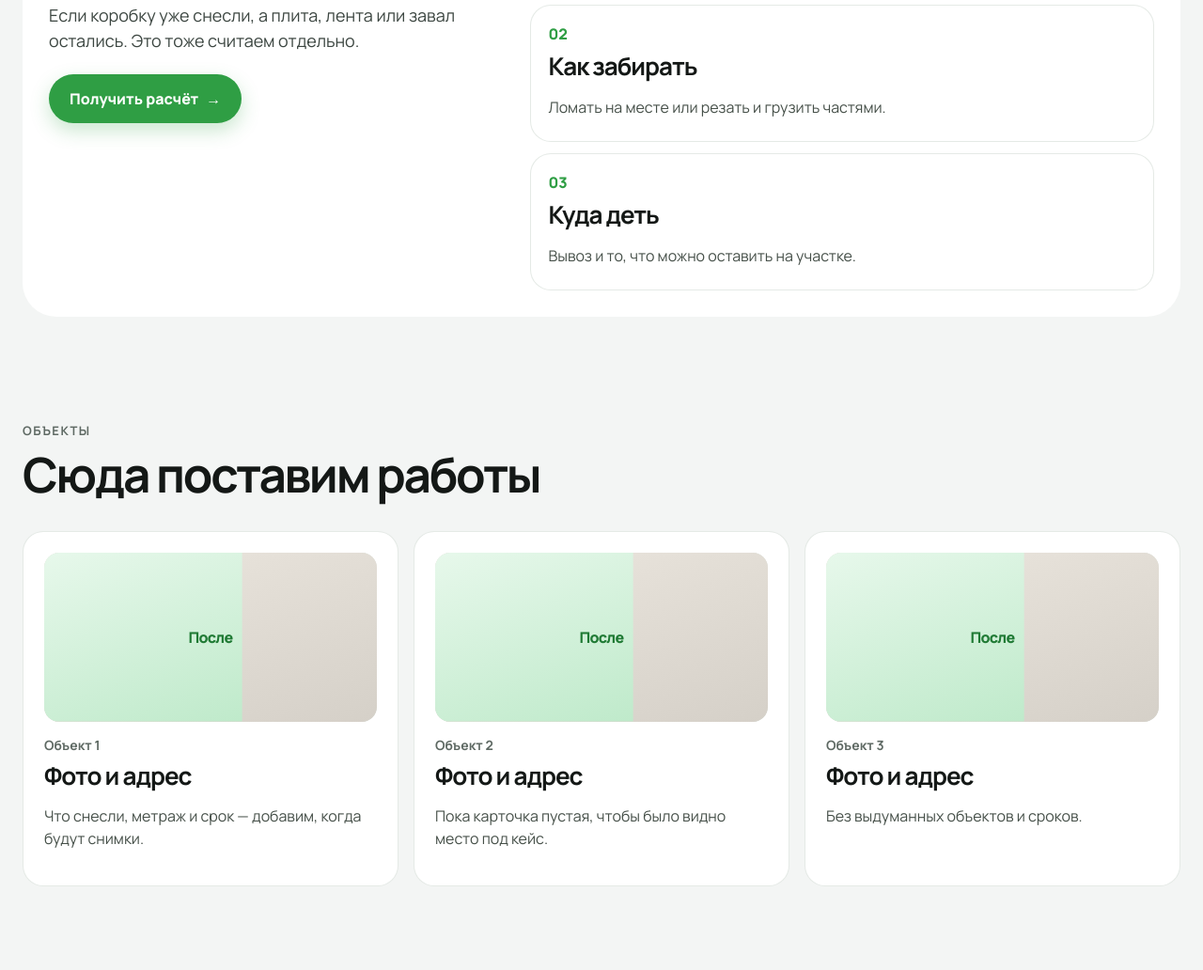
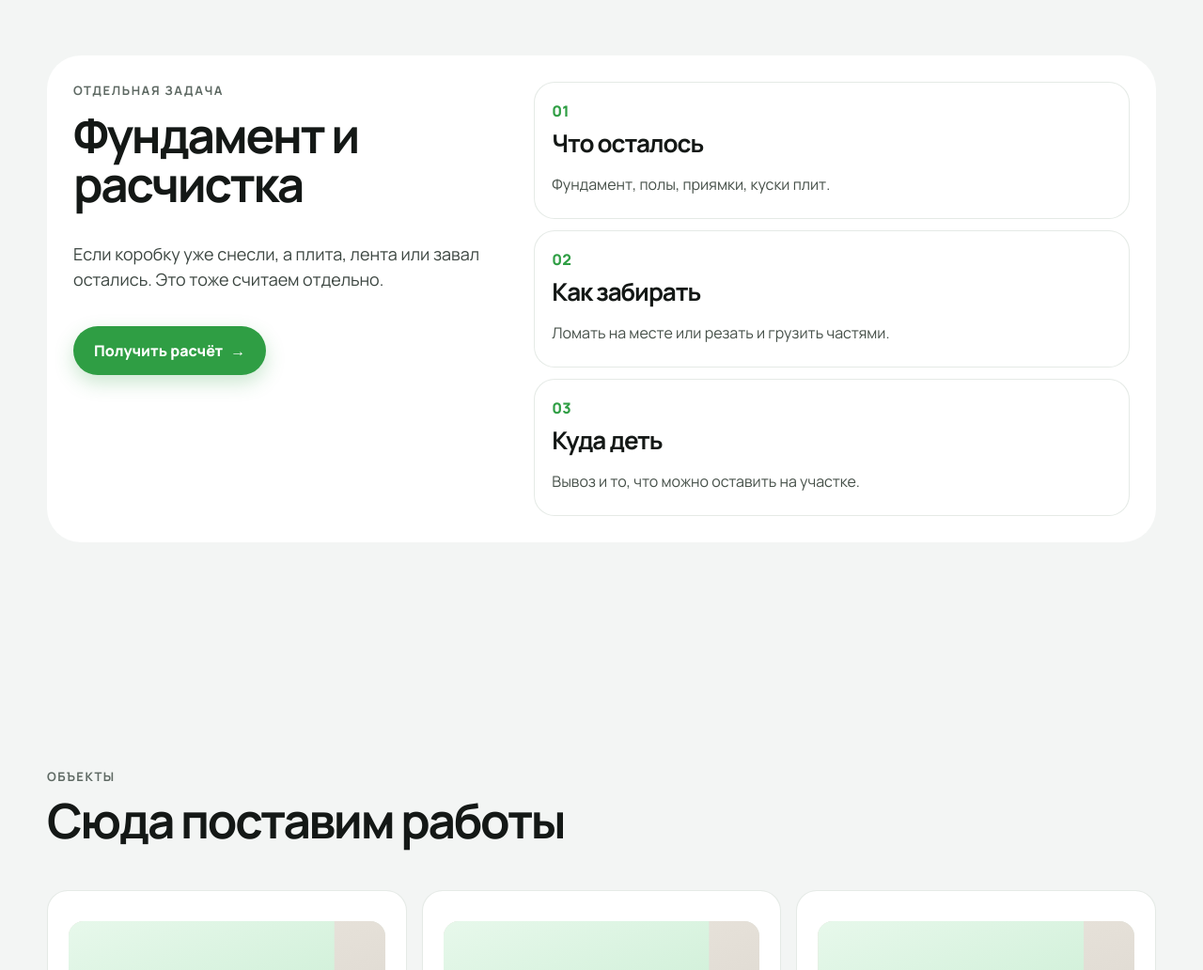
Before and after one commit to pautowart-dotcom/targetolog-smeta, a plain HTML site: page index.html in a window 1280 px wide. Shown: the part 1768-2800 px from the top of the page at 94% size. Drawn offline with Linux system fonts and the light colour scheme.

Commit message:
Вернуть ширину и увеличить вертикальные отступы.

```diff
--- a/index.html
+++ b/index.html
@@ -20,7 +20,7 @@
       --green-soft: #e8f7ec;
       --shadow: 0 18px 50px rgba(20, 24, 22, 0.08);
       --radius: 22px;
-      --max: 1560px;
+      --max: 1180px;
     }
     * { box-sizing: border-box; }
     html { scroll-behavior: smooth; }
@@ -33,7 +33,7 @@
     }
     a { color: inherit; text-decoration: none; }
     button, input, select, textarea { font: inherit; }
-    .wrap { width: min(var(--max), calc(100% - 48px)); margin: 0 auto; }
+    .wrap { width: min(var(--max), calc(100% - 40px)); margin: 0 auto; }
     .progress {
       position: fixed; top: 0; left: 0; height: 3px; width: 0;
       background: var(--green); z-index: 50;
@@ -92,7 +92,7 @@
       display: flex;
       align-items: center;
       overflow: hidden;
-      padding: 48px 0 64px;
+      padding: 72px 0 88px;
     }
     .hero-bg { position: absolute; inset: 0; }
     .hero-bg video { width: 100%; height: 100%; object-fit: cover; object-position: 78% center; display: block; }
@@ -120,8 +120,8 @@
     }
     h1 span:nth-child(2) em { animation-delay: .12s; }
     h1 span:nth-child(3) em { animation-delay: .24s; color: var(--green); }
-    .lead { max-width: 480px; color: #3c4641; font-size: 18px; margin: 22px 0; }
-    .hero-actions { display: flex; align-items: center; gap: 18px; margin: 8px 0 26px; }
+    .lead { max-width: 480px; color: #3c4641; font-size: 18px; margin: 36px 0; }
+    .hero-actions { display: flex; align-items: center; gap: 18px; margin: 8px 0 40px; }
     .trust { display: flex; gap: 12px; align-items: flex-start; color: #3d4742; max-width: 440px; }
     .trust-icon {
       width: 42px; height: 42px; flex: none; border-radius: 12px; background: #fff;
@@ -174,17 +174,17 @@
       content: ""; display: inline-block; width: 7px; height: 7px; border-radius: 50%;
       background: var(--green); margin-right: 42px; transform: translateY(-1px);
     }
-    section { padding: 56px 0; }
+    section { padding: 120px 0; }
     .label { color: var(--muted); font-weight: 700; letter-spacing: 0.12em; text-transform: uppercase; font-size: 13px; }
     h2 { font-size: clamp(34px, 4vw, 52px); line-height: 1.02; letter-spacing: -0.045em; margin: 10px 0 0; }
     .split { display: grid; grid-template-columns: 1.2fr 0.8fr; gap: 30px; align-items: end; }
     .side-note { color: #3d4742; font-size: 18px; border-left: 1px solid #cfd6d1; padding-left: 22px; }
-    .cards-3, .packages, .cases { display: grid; gap: 16px; margin-top: 34px; }
+    .cards-3, .packages, .cases { display: grid; gap: 16px; margin-top: 48px; }
     .cards-3, .packages, .cases { grid-template-columns: repeat(3, 1fr); }
     .card, .package, .case, .faq details, form, .extra-card {
       background: var(--paper); border-radius: var(--radius); border: 1px solid rgba(227, 232, 228, 0.9);
     }
-    .card, .package, .case { padding: 22px; transition: transform 0.35s ease, box-shadow 0.35s ease; }
+    .card, .package, .case { padding: 32px 22px; transition: transform 0.35s ease, box-shadow 0.35s ease; }
     .card:hover, .package:hover, .case:hover { transform: translateY(-8px); box-shadow: var(--shadow); }
     .kicker { color: var(--green-deep); font-weight: 800; font-size: 13px; }
     .card h3, .package h3, .case h3, .extra-card h3 { margin: 8px 0; letter-spacing: -0.04em; font-size: 26px; line-height: 1.15; }
@@ -220,7 +220,7 @@
     .extra-card { padding: 18px 18px 8px; }
     .extra-card .n { color: var(--green); font-weight: 800; }
     .shot {
-      height: 180px; border-radius: 16px; margin-bottom: 14px; position: relative; overflow: hidden; background: #dfe8e2;
+      height: 260px; border-radius: 16px; margin-bottom: 14px; position: relative; overflow: hidden; background: #dfe8e2;
     }
     .shot .before, .shot .after { position: absolute; inset: 0; display: grid; place-items: center; font-weight: 800; letter-spacing: -0.04em; }
     .shot .before { background: linear-gradient(160deg, #ece7df, #d5d0c8); color: #6d675f; }
```
